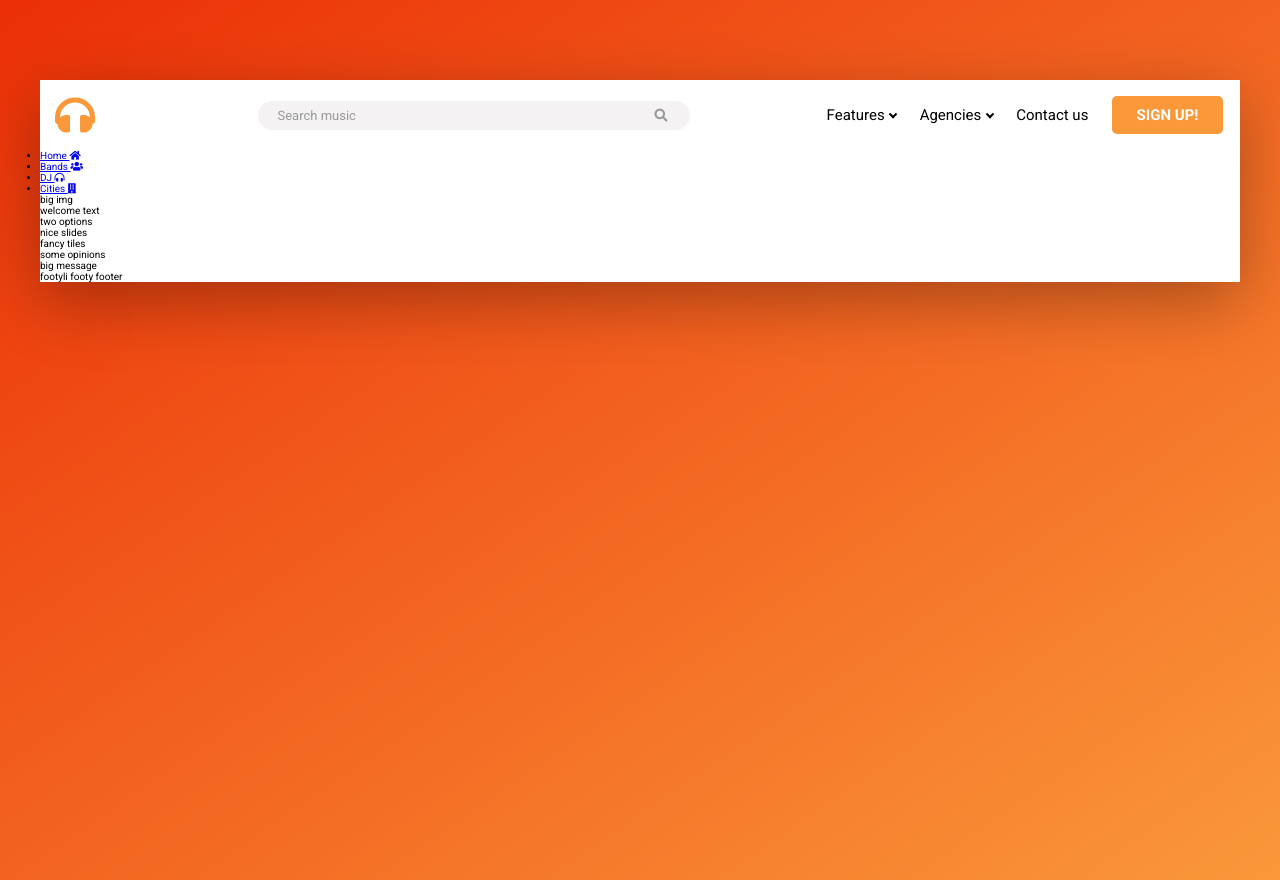
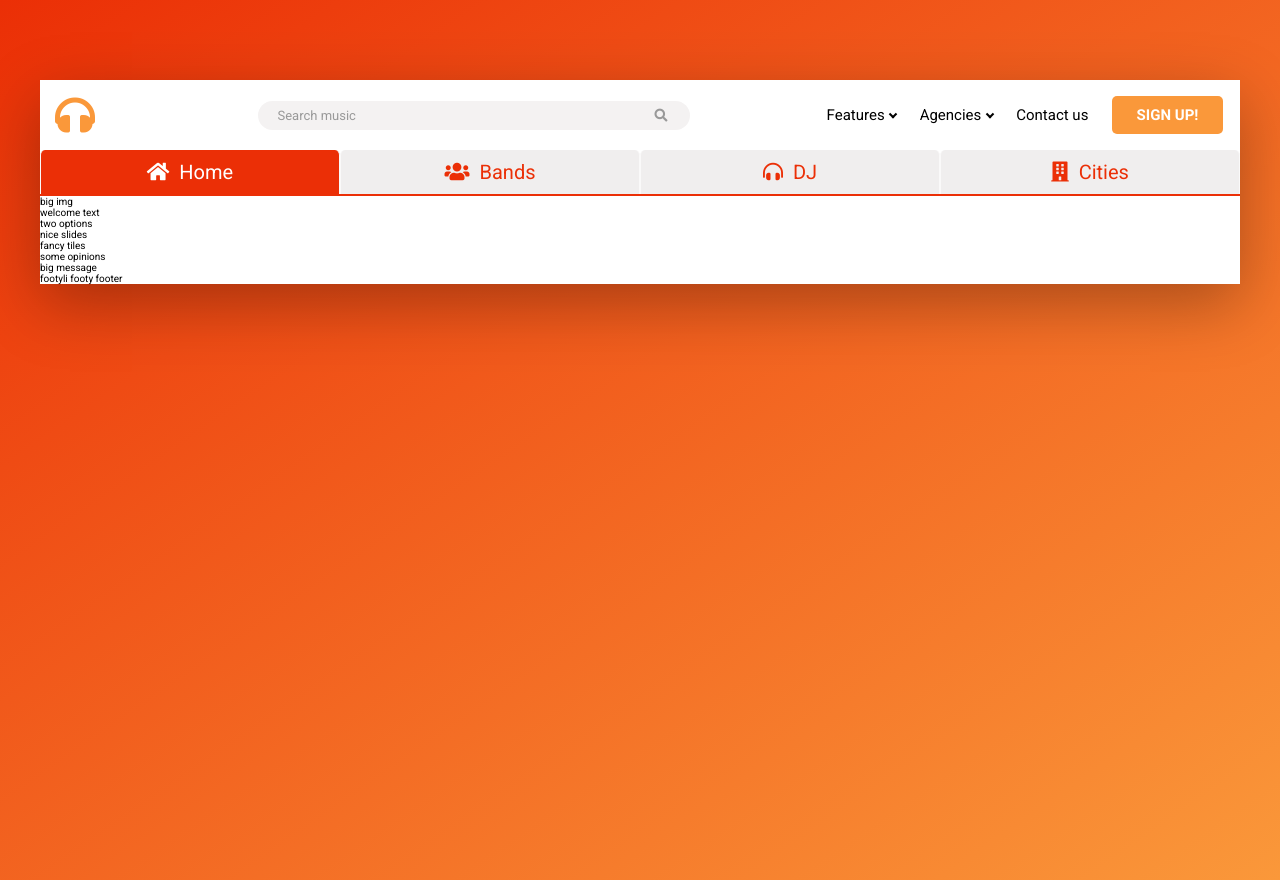
Before and after one commit to patryk-stanek/bandapp, a website: page index.html in a window 1280 px wide. Drawn offline with Linux system fonts and the light colour scheme.

Commit message:
Tabs finished

```diff
--- a/index.html
+++ b/index.html
@@ -44,10 +44,10 @@
 
             <section class="tabs">
                 <ul class="tabs__list">
-                    <li class="tabs__item"><a href="#" class="tabs__link">Home <i class="tabs__icon fas fa-home"></i></a></li>
-                    <li class="tabs__item"><a href="#" class="tabs__link">Bands <i class="tabs__icon fas fa-users"></i></a></li>
-                    <li class="tabs__item"><a href="#" class="tabs__link">DJ <i class="tabs__icon fas fa-headphones-alt"></i></a></li>
-                    <li class="tabs__item"><a href="#" class="tabs__link">Cities <i class="tabs__icon fas fa-building"></i></a></li>
+                    <li class="tabs__item tabs__item--active"><a href="#" class="tabs__link"><i class="tabs__icon fas fa-home"></i>Home</a></li>
+                    <li class="tabs__item"><a href="#" class="tabs__link"><i class="tabs__icon fas fa-users"></i>Bands</a></li>
+                    <li class="tabs__item"><a href="#" class="tabs__link"><i class="tabs__icon fas fa-headphones-alt"></i>DJ</a></li>
+                    <li class="tabs__item"><a href="#" class="tabs__link"><i class="tabs__icon fas fa-building"></i>Cities</a></li>
                 </ul>
             </section>
 
--- a/sass/components/_tabs.scss
+++ b/sass/components/_tabs.scss
@@ -0,0 +1,67 @@
+.tabs {
+    border-bottom: 2px solid $color-primary-dark;
+
+    &__list {
+        @include flexbox;
+        list-style: none;
+        justify-content: space-between;
+    }
+
+    &__item {
+        text-align: center;
+        width: 25%;
+        padding: 1rem 0;
+        margin: 0 auto;
+        cursor: pointer;
+        background-color: $color-grey-light-3;
+        border-left: 1px solid $color-grey-light-1;
+        border-right: 1px solid $color-grey-light-1;
+        border-top-left-radius: 5px;
+        border-top-right-radius: 5px;
+        color: $color-primary-dark;
+        position: relative;
+        z-index: 0;
+
+        &--active {
+            background-color: $color-primary-dark;
+            color: $color-white;
+        }
+    }
+
+    &__item:not(&__item--active):hover > &__link::before {
+        height: 100%;
+    }
+
+    &__item:not(&__item--active):hover > &__link {
+        color: $color-white;
+    }
+
+    &__link:link,
+    &__link:visited {
+        color: inherit;
+        text-decoration: none;
+        font-size: 2rem;
+        z-index: 1;
+        @include transition;
+
+        &::before {
+            content: "";
+            position: absolute;
+            bottom: 0;
+            left: 0;
+            width: 100%;
+            height: 0;
+            background-color: $color-primary-light;
+            z-index: -1;
+            border-top-left-radius: 5px;
+            border-top-right-radius: 5px;
+            transition: height .2s cubic-bezier(1,0,0,1),
+                        background-color .1s;
+        }
+    }
+
+    &__icon {
+        color: inherit;
+        margin-right: 1rem;
+    }
+}
```
Also changed, not shown: css/style.css, 1 other file.
